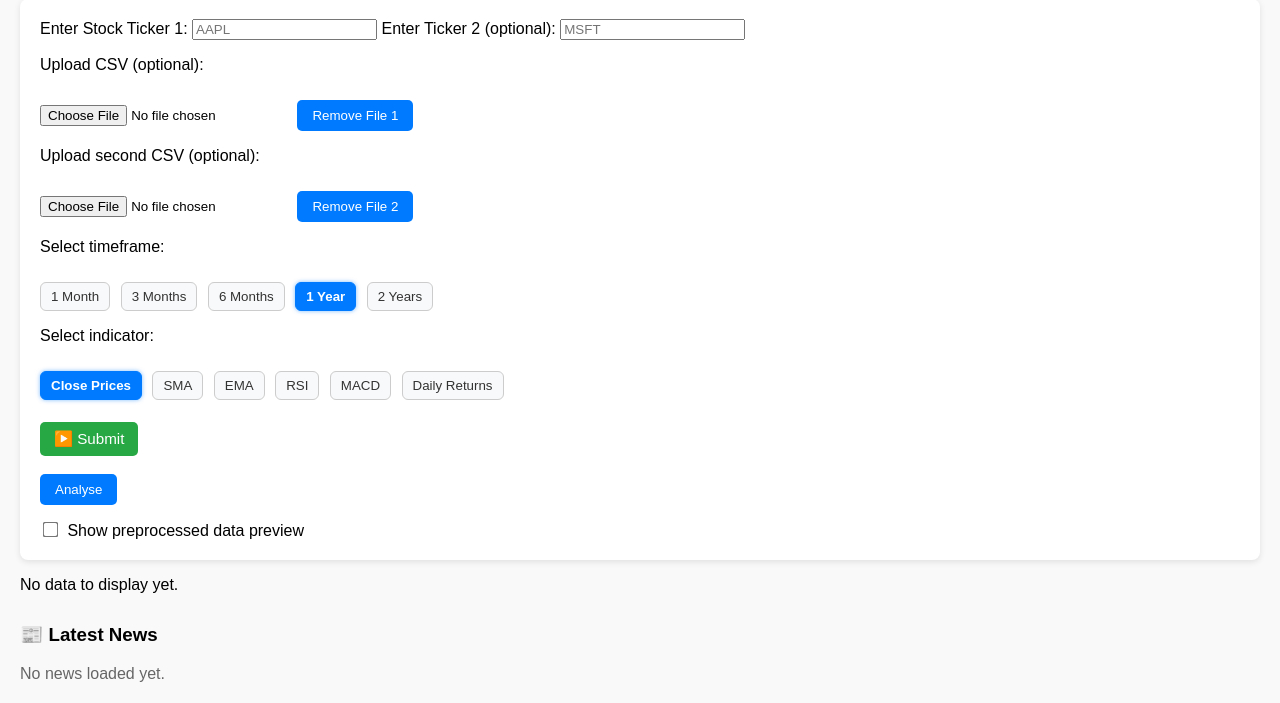
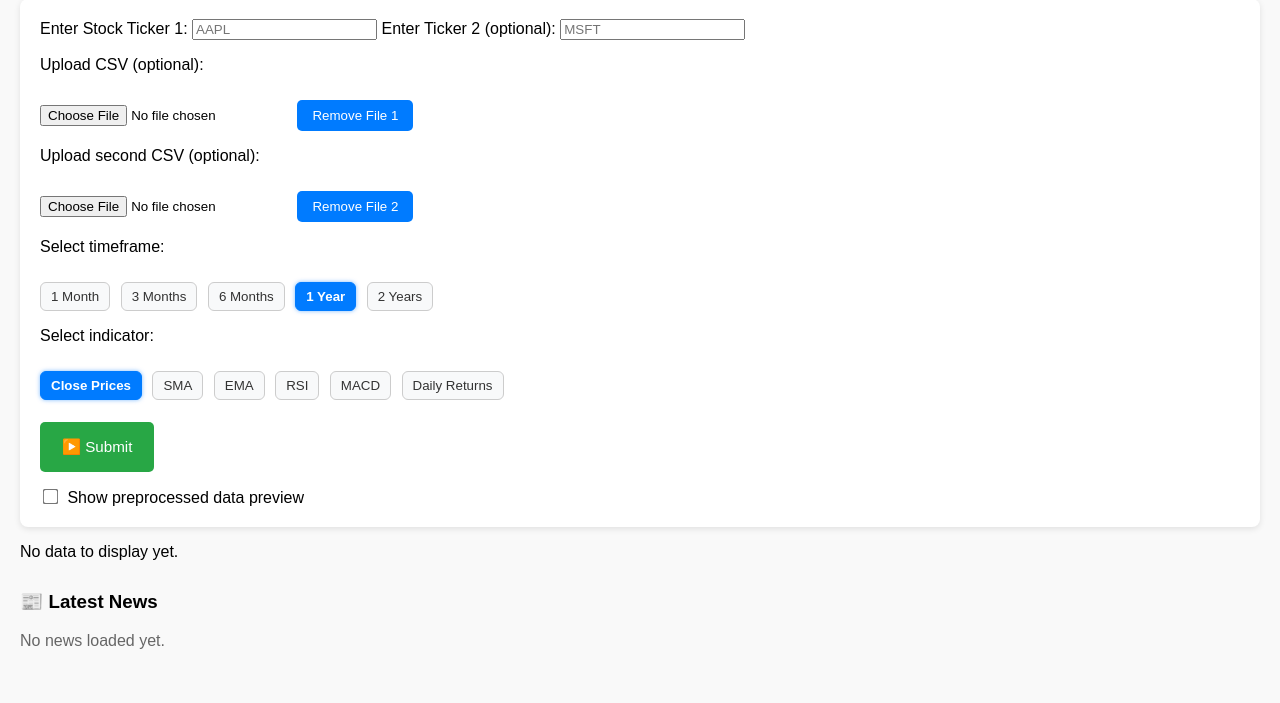
Before and after one commit to Zakaroo-AI/P2-7-PFund-Assg-1, a Flask app: page / in a window 1280 px wide. Shown: the part 224-927 px from the top of the page. After the commit the page ends 873 px from the top, so only its background shows below. Run offline with Flask 3, Linux system fonts and the light colour scheme; parts of the project's set-up code (start-up, migrations or seed data) failed here and were passed over.

Commit message:
fix buttons

```diff
--- a/templates/index.html
+++ b/templates/index.html
@@ -108,16 +108,6 @@ document.getElementById("toggleGuide").addEventListener("click",()=>{
     <button type="button" class="tab {% if shown_indicator=='dailyr' %}active{% endif %}" data-value="dailyr">Daily Returns</button>
   </div>
 
-  <!-- Manual Run -->
-  <div style="margin-top:12px;">
-    <button id="runAnalysisBtn" type="submit"
-            style="background:#28a745;color:white;border:none;padding:8px 14px;
-                   border-radius:5px;cursor:pointer;font-size:0.95em;">
-      ▶️ Submit
-    </button>
-  </div>
-
-
   {% if shown_indicator %}
     <div id="editable-params" style="margin-top:12px;">
       <h3>{{ shown_indicator|upper }} Parameters</h3>
@@ -146,11 +136,6 @@ document.getElementById("toggleGuide").addEventListener("click",()=>{
 
   <!-- Update + Clear Buttons -->
   <div style="margin-top:8px;display:flex;gap:8px;justify-content:flex-start;">
-    <button type="submit" name="apply" value="1"
-            style="flex:1;max-width:160px;background:#007bff;color:white;border:none;
-                   padding:6px 10px;border-radius:4px;cursor:pointer;font-size:0.9em;">
-      Update Parameters
-    </button>
     <button id="clearSessionBtn" type="button"
             style="flex:1;max-width:160px;background:#dc3545;color:white;border:none;
                    padding:6px 10px;border-radius:4px;cursor:pointer;font-size:0.9em;">
@@ -159,8 +144,13 @@ document.getElementById("toggleGuide").addEventListener("click",()=>{
   </div>
   {% endif %}
 
-  <div style="margin-top:8px;">
-    <button type="submit" name="apply" value="1">Analyse</button>
+  <!-- Manual Run -->
+  <div style="margin-top:12px;">
+    <button id="runAnalysisBtn" type="submit"
+            style="background:#28a745;color:white;border:none;padding:16px 22px;
+                   border-radius:5px;cursor:pointer;font-size:0.95em;">
+      ▶️ Submit
+    </button>
   </div>
 
   <div style="margin-top:15px;">
```
